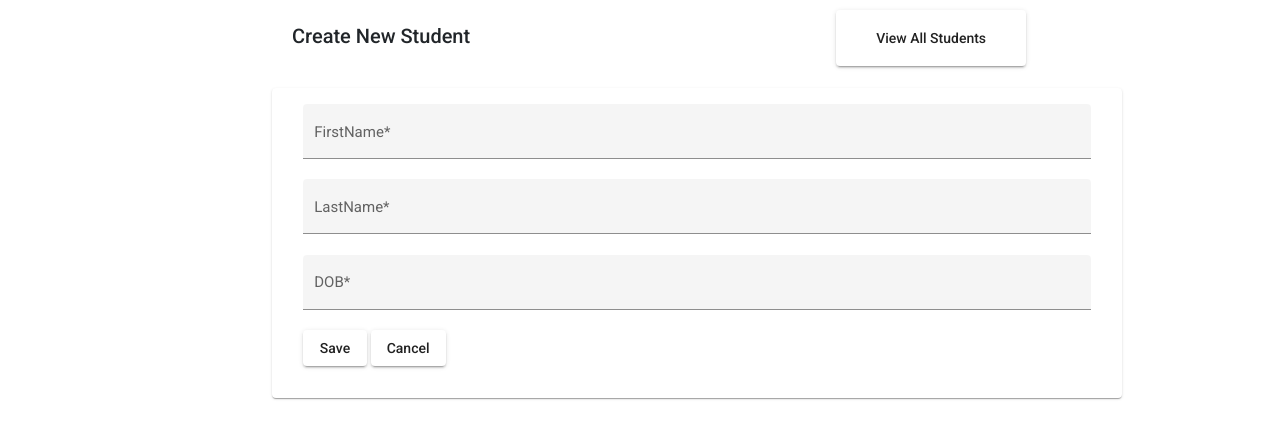
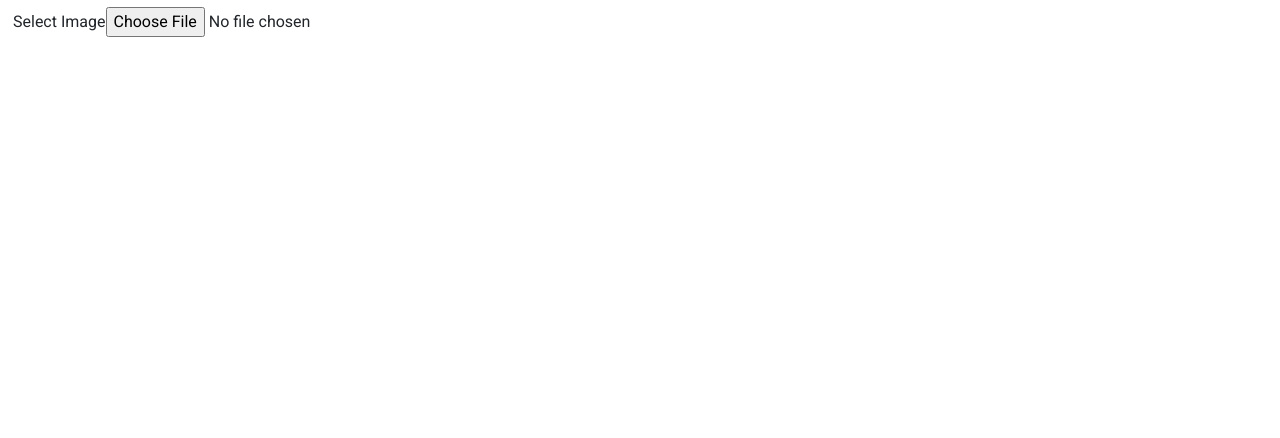
Before and after one commit to AsiriZenith/marketplace-temp-project, an Angular app: page /newstudent in a window 1280 px wide. Shown: the top 438 px of the page. Built offline with nearby package versions, Linux system fonts and the light colour scheme.

Commit message:
image upload part 2

```diff
--- a/src/app/app.component.html
+++ b/src/app/app.component.html
@@ -4,6 +4,8 @@
 
 <!-- <h2-compute></h2-compute> -->
 
-<router-outlet></router-outlet>
+<!-- <router-outlet></router-outlet> -->
+
+<image-upload-part2></image-upload-part2>
 
 <!-- <create-student></create-student> -->
--- a/src/app/component/image-upload-part2/image-upload2.component.html
+++ b/src/app/component/image-upload-part2/image-upload2.component.html
@@ -0,0 +1,7 @@
+<label class="image-upload-container btn btn-bwm">
+  <span>Select Image</span>
+  <input #imageInput
+         type="file"
+         accept="image/*"
+         (change)="processFile(imageInput)">
+</label>
--- a/src/app/component/image-upload-part2/image-upload2.component.ts
+++ b/src/app/component/image-upload-part2/image-upload2.component.ts
@@ -1,13 +1,34 @@
-import { Component, OnInit } from "@angular/core";
+import { Component, OnInit } from '@angular/core';
+import { FileUploadService } from '../../service/file-upload.service';
+
+class ImageSnippet {
+  constructor(public src: string, public file: File) {}
+}
 
 @Component({
   selector: 'image-upload-part2',
-  templateUrl:'./image-upload2.component.html',
-  styleUrls:['./image-upload2.component.css']
+  templateUrl: './image-upload2.component.html',
+  styleUrls: ['./image-upload2.component.css'],
 })
 export class ImageUploadPart2Component implements OnInit {
+  selectedFile!: ImageSnippet;
 
-  ngOnInit(): void {
+  constructor(private imageService: FileUploadService) {}
+
+  ngOnInit(): void {}
+
+  processFile(imageInput: any) {
+    const file: File = imageInput.files[0];
+    const reader = new FileReader();
+
+    reader.addEventListener('load', (event: any) => {
+      this.selectedFile = new ImageSnippet(event.target.result, file);
+
+      this.imageService.uploadImage(this.selectedFile.file).subscribe(
+        (res) => {},
+        (err) => {}
+      );
+    });
+    reader.readAsDataURL(file);
   }
-
 }
--- a/src/app/service/file-upload.service.ts
+++ b/src/app/service/file-upload.service.ts
@@ -1,24 +1,38 @@
-import { HttpClient, HttpEvent, HttpRequest } from "@angular/common/http";
-import { Injectable } from "@angular/core";
-import { Observable } from "rxjs";
+import {
+  HttpClient,
+  HttpEvent,
+  HttpHeaders,
+  HttpRequest,
+} from '@angular/common/http';
+import { Injectable } from '@angular/core';
+import { Observable } from 'rxjs';
+
+const httpOptions = {
+  headers: new HttpHeaders({
+    'Content-Type': 'multipart/form-data',
+    Authorization: 'Bearer 46ad3b06-c180-337c-a858-d1e90cb0d077',
+  }),
+};
 
 @Injectable({
-  providedIn:'root'
+  providedIn: 'root',
 })
 export class FileUploadService {
+  image_upload_url: string;
+  private baseUrl = 'http://localhost:9991';
 
-  private baseUrl = 'http://localhost:8080';
-
-  constructor(private http: HttpClient) {}
+  constructor(private http: HttpClient) {
+    this.image_upload_url = `http://localhost:9991/application/uploadImageFile`;
+  }
 
   upload(file: File): Observable<HttpEvent<any>> {
     const formData: FormData = new FormData();
 
-    formData.append('file', file);
+    formData.append('file', file, file.name);
 
     const req = new HttpRequest('POST', `${this.baseUrl}/upload`, formData, {
       reportProgress: true,
-      responseType: 'json'
+      responseType: 'json',
     });
 
     return this.http.request(req);
@@ -27,4 +41,12 @@ export class FileUploadService {
   getFiles(): Observable<any> {
     return this.http.get(`${this.baseUrl}/files`);
   }
+
+  public uploadImage(image: File): Observable<any> {
+    const formData = new FormData();
+
+    formData.append('image', image);
+
+    return this.http.post<any>(this.image_upload_url, formData, httpOptions);
+  }
 }
```
